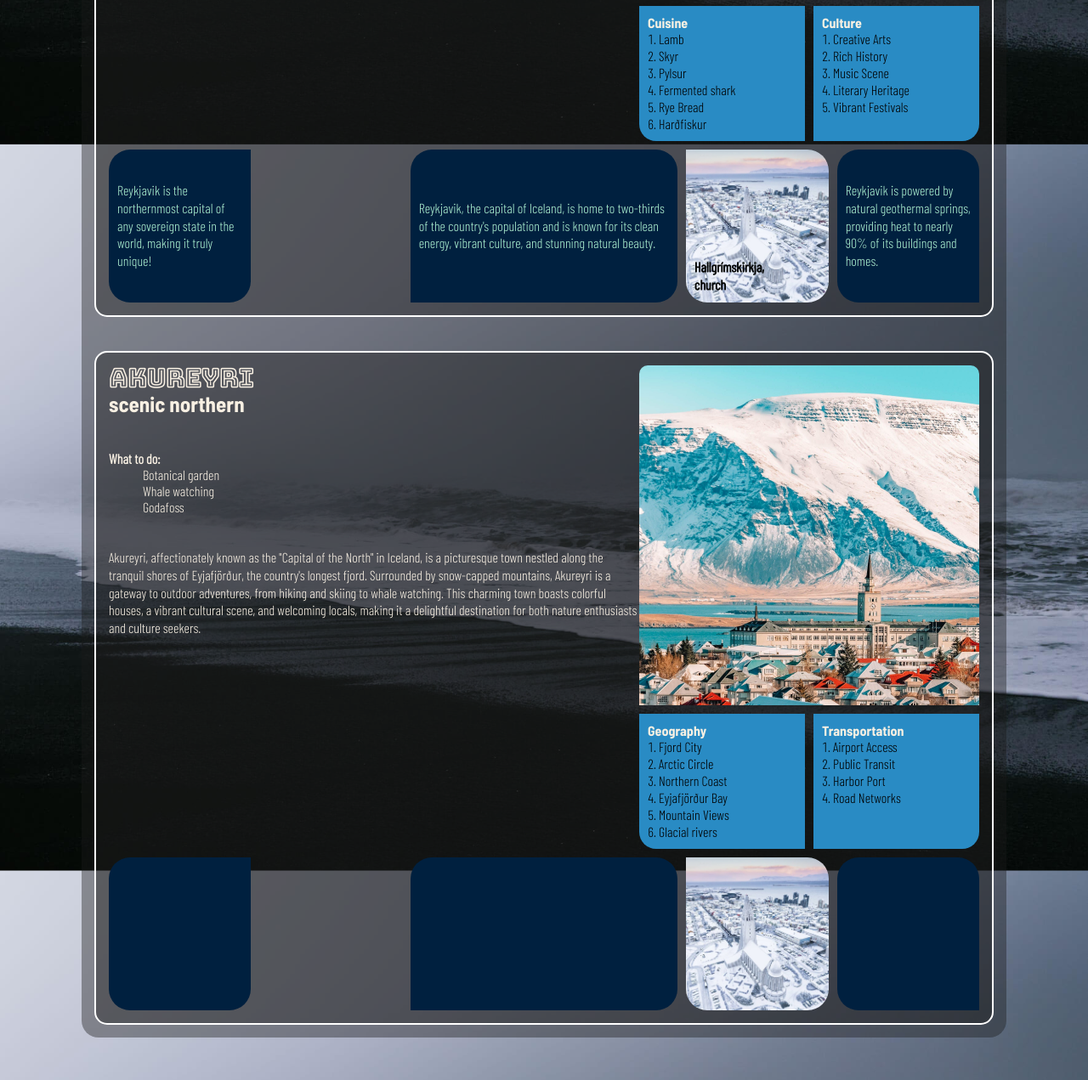
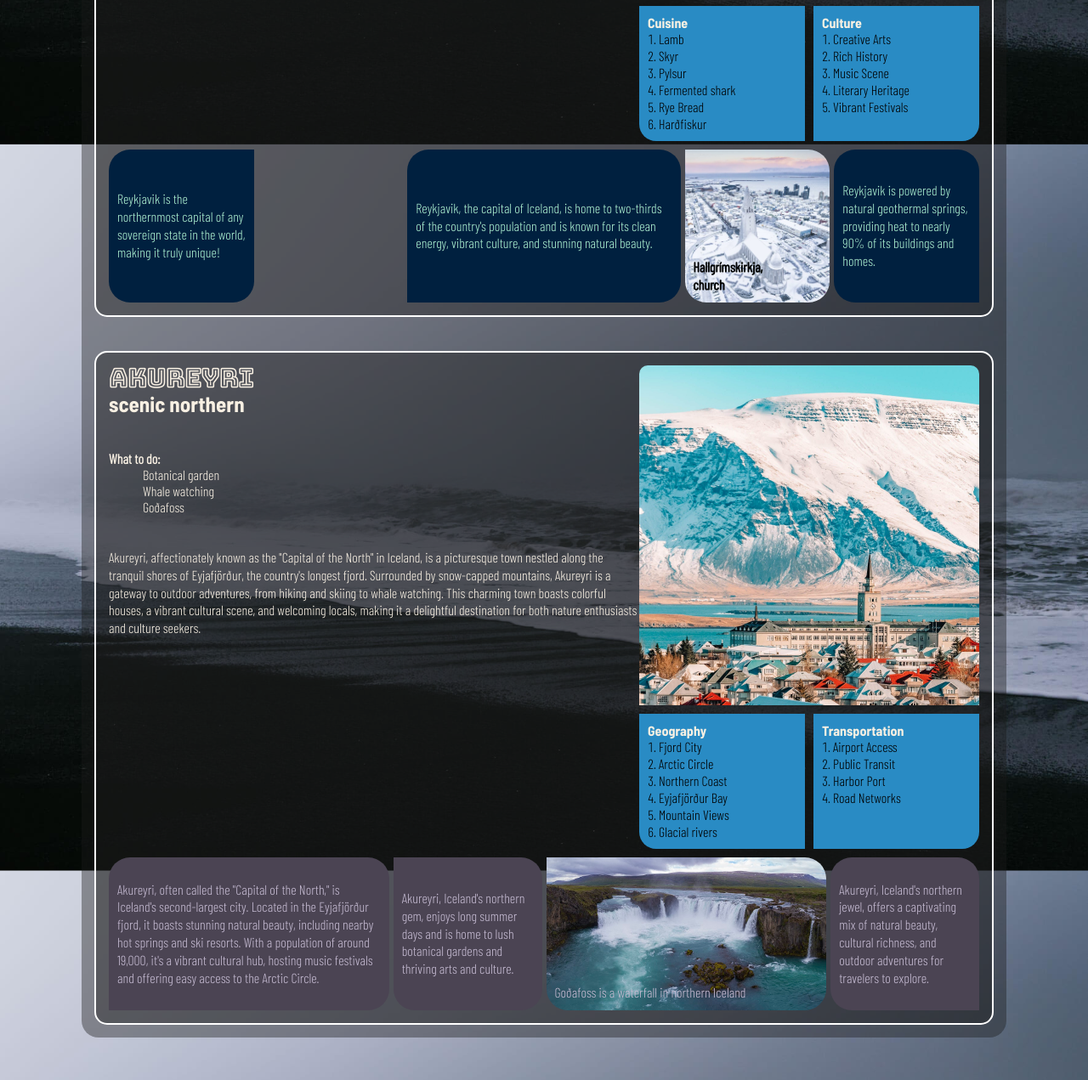
Before and after one commit to Adimanneu/sidan, a plain HTML site: page index.html in a window 1280 px wide. Shown: the part 685-1956 px from the top of the page at 85% size. Drawn offline with Linux system fonts and the light colour scheme.

Commit message:
bottom-boxes
+done creating bottom boxes for both sections
+image
+minor css changes

```diff
--- a/index.html
+++ b/index.html
@@ -11,7 +11,6 @@
 
 <body>
     <main>
-
         <div class="gap">
             <h1>Iceland</h1>
 
@@ -127,7 +126,7 @@
                             <ul>
                                 <li>Botanical garden</li>
                                 <li>Whale watching </li>
-                                <li>Godafoss</li>
+                                <li>Goðafoss</li>
                             </ul>
                         </div>
 
@@ -180,11 +179,23 @@
                 </div>
 
                 <div class="boxes">
-                    <div></div>
-                    <div></div>
-                    <div></div>
-                    <div></div>
-                    <div></div>
+                    <div>
+                        <p>Akureyri, often called the "Capital of the North," is Iceland's second-largest city. Located
+                            in the Eyjafjörður fjord, it boasts stunning natural beauty, including nearby hot springs
+                            and ski resorts. With a population of around 19,000, it's a vibrant cultural hub, hosting
+                            music festivals and offering easy access to the Arctic Circle.</p>
+                    </div>
+                    <div>
+                        <p>Akureyri, Iceland's northern gem, enjoys long summer days and is home to lush botanical
+                            gardens and thriving arts and culture.</p>
+                    </div>
+                    <div>
+                        <p>Goðafoss is a waterfall in northern Iceland</p>
+                    </div>
+                    <div>
+                        <p>Akureyri, Iceland's northern jewel, offers a captivating mix of natural beauty, cultural
+                            richness, and outdoor adventures for travelers to explore.</p>
+                    </div>
                 </div>
 
             </section>
--- a/styles/styles.css
+++ b/styles/styles.css
@@ -29,9 +29,8 @@ ul {
     font-family: Barlow;
 }
 
-img {
-    max-width: 100%;
-    height: auto;
+p {
+    line-height: 1.3;
 }
 
 body {
@@ -141,7 +140,6 @@ summary li {
 }
 
 
-
 aside {
     min-width: 400px;
 }
@@ -150,7 +148,6 @@ aside {
     height: 400px;
     margin-bottom: 10px;
     border-radius: 10px 10px 0 0;
-    overflow: none;
     background-color: #298bc4;
 }
 
@@ -187,7 +184,6 @@ ol {
     line-height: 20px;
 }
 
-
 /*     __             __
       / /____   _____/ /_
      / __/ _ \/ ___/ __/
@@ -195,14 +191,10 @@ ol {
     \__/\___/____/\__/
                           */
 
-p {
-    line-height: 1.3;
-}
 
 .flex {
     display: flex;
 }
-
 
 
 .image {
@@ -219,7 +211,7 @@ p {
 .boxes {
     display: flex;
     margin-top: 10px;
-    gap: 10px;
+    gap: 5px;
 }
 
 .boxes div {
@@ -227,38 +219,70 @@ p {
     align-items: center;
     padding: 10px;
     flex: 1;
-    background-color: #00203FFF;
     height: 180px;
 }
 
-.boxes div p {
+section:nth-of-type(1) .boxes div {
+    background-color: #00203FFF;
+}
+
+section:nth-of-type(1) .boxes div p {
     color: #ADEFD1FF;
 }
 
-.boxes :nth-child(1) {
+section:nth-of-type(1) .boxes :nth-child(1) {
     border-radius: 25px 0 25px 25px;
 }
 
-.boxes :nth-child(2) {
+section:nth-of-type(1) .boxes :nth-child(2) {
     background-color: rgba(240, 248, 255, 0);
 }
 
-.boxes :nth-child(3) {
+section:nth-of-type(1) .boxes :nth-child(3) {
     flex: 2;
     border-radius: 25px 25px 25px 0;
 }
 
-.boxes :nth-child(4) {
+section:nth-of-type(1) .boxes :nth-child(4) {
     background-image: url("../images/church.jpg");
     background-size: cover;
     background-position: center;
     border-radius: 0 25px 25px 25px;
     -webkit-text-stroke: black 1px;
 
-    display: flex;
     align-items: flex-end;
 }
 
-.boxes :nth-child(5) {
+section:nth-of-type(1) .boxes :nth-child(5) {
     border-radius: 25px 25px 0 25px;
 }
+
+section:nth-of-type(2) .boxes div p {
+    color: #c4bad1;
+}
+
+section:nth-of-type(2) .boxes div {
+    background-color: #4B4453;
+}
+
+section:nth-of-type(2) .boxes :nth-child(1) {
+    border-radius: 25px 25px 25px 0;
+    flex: 2;
+}
+
+section:nth-of-type(2) .boxes :nth-child(2) {
+    border-radius: 0 25px 25px 25px;
+}
+
+section:nth-of-type(2) .boxes :nth-child(3) {
+    background-image: url("../images/godafoss.jpg");
+    background-size: cover;
+    background-position: center;
+    border-radius: 0 25px 25px 25px;
+    flex: 2;
+    align-items: flex-end;
+}
+
+section:nth-of-type(2) .boxes :nth-child(4) {
+    border-radius: 25px 25px 0 25px;
+}
```
Also changed, not shown: images/godafoss.jpg (added).
